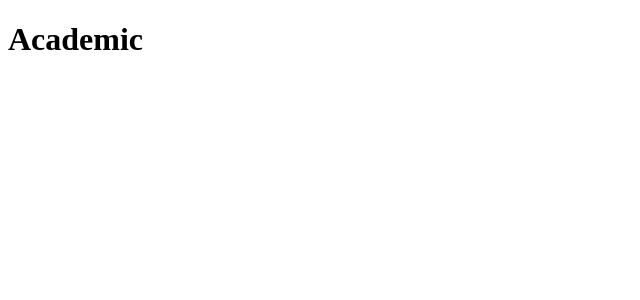
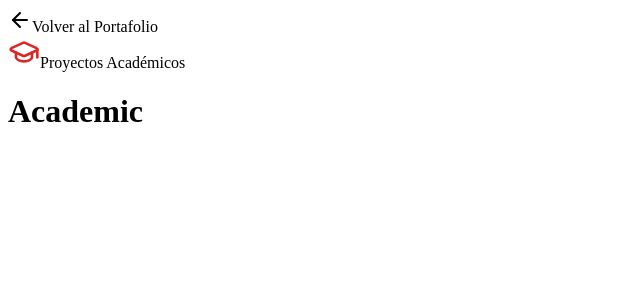
Before and after one commit to EricWithC04/ewc-portfolio, a Next.js app: page /academic/Academic in a window 1280 px wide. Shown: the top 300 px of the page, without its empty margins (0-640 px from the left). Built offline with nearby package versions, Linux system fonts and the light colour scheme.

Commit message:
feat: navbar for academic proyects page

```diff
--- /dev/null
+++ b/src/components/customs/AcademicNavbar/AcademicNavbar.tsx
@@ -0,0 +1,24 @@
+import React from 'react'
+import { motion } from 'framer-motion'
+import { ArrowLeft, GraduationCap } from 'lucide-react'
+
+export const AcademicNavbar = () => {
+    return (
+        <motion.nav
+            initial={{ y: -100 }}
+            animate={{ y: 0 }}
+            transition={{ duration: 1.2, delay: 0.5 }}
+            className='fixed top-0 left-0 w-full z-40 flex items-center justify-between px-4 py-4 border-b border-neutral-500'
+        >
+            <div className='flex gap-2 group hover:cursor-pointer'>
+                <ArrowLeft className='group-hover:-translate-x-1 duration-300' ></ArrowLeft>
+                <span>Volver al Portafolio</span>
+            </div>
+            <div className='flex gap-4 items-center'>
+                <GraduationCap size={32} color={"#dc2727"}></GraduationCap>
+                <span className='text-lg font-semibold'>Proyectos Académicos</span>
+            </div>
+            <div className='w-40'></div>
+        </motion.nav>
+    )
+}
--- a/src/pages/academic/Academic.tsx
+++ b/src/pages/academic/Academic.tsx
@@ -1,8 +1,10 @@
 import React from 'react'
+import { AcademicNavbar } from '@/components/customs/AcademicNavbar/AcademicNavbar'
 
 const Academic = () => {
     return (
-        <div className=''>
+        <div className='pt-16'>
+            <AcademicNavbar></AcademicNavbar>
             <h1>Academic</h1>
         </div>
     )
```
